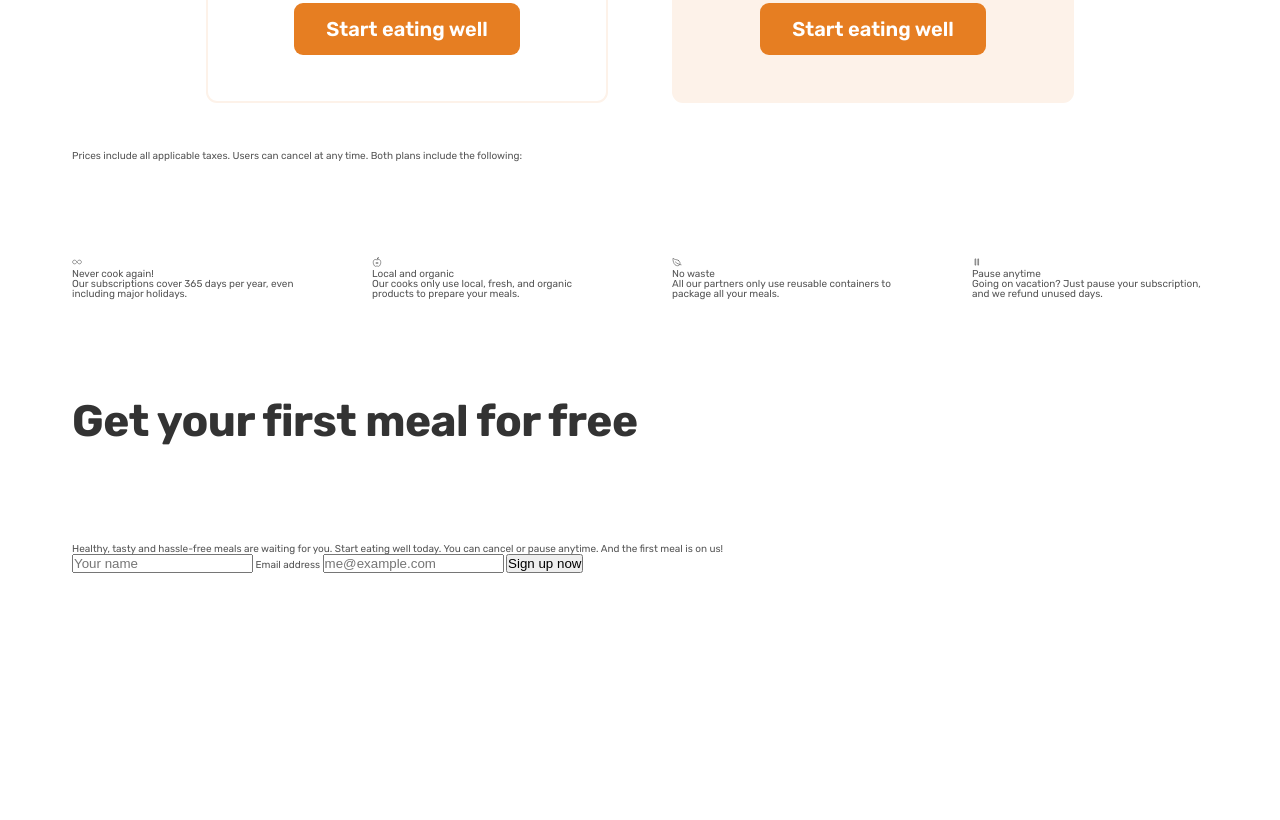
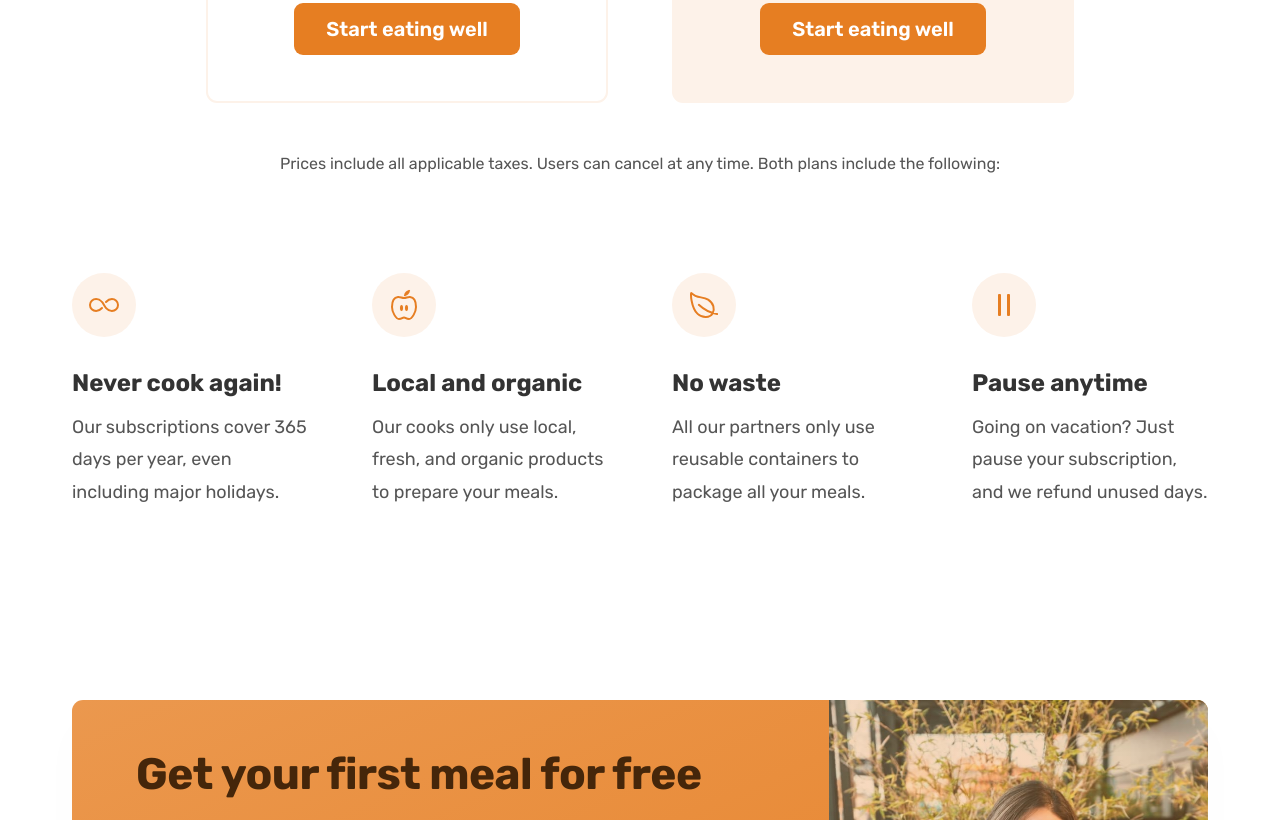
Before and after one commit to AhmedTElKodsh/Omnifood, a plain HTML site: page index.html in a window 1280 px wide. Shown: the part 5480-6300 px from the top of the page. Before the commit the page ends 6053 px from the top, so only its background shows below. Drawn offline with nearby package versions, Linux system fonts and the light colour scheme.

Commit message:
Update style.css

```diff
--- a/css/style.css
+++ b/css/style.css
@@ -424,3 +424,70 @@
   text-align: center;
   margin-top: 4.8rem;
 }
+
+.plan-details {
+  font-size: 1.6rem;
+  line-height: 1.6;
+  text-align: center;
+}
+
+.feature-icon {
+  color: #e67e22;
+  height: 3.2rem;
+  width: 3.2rem;
+  background-color: #fdf2e9;
+  margin-bottom: 3.2rem;
+  padding: 1.6rem;
+  border-radius: 50%;
+}
+
+.feature-title {
+  font-size: 2.4rem;
+  color: #333;
+  font-weight: 700;
+  margin-bottom: 1.6rem;
+}
+
+.feature-text {
+  font-size: 1.8rem;
+  line-height: 1.8;
+}
+
+/**************************/
+/* CTA SECTION */
+/**************************/
+.section-cta {
+  padding: 9.6rem 0;
+}
+
+.cta {
+  display: grid;
+  grid-template-columns: 2fr 1fr;
+  background-image: linear-gradient(to right bottom, #eb984e, #e67e22);
+  overflow: hidden;
+  box-shadow: 0 2.4rem 4.8rem rgba(0, 0, 0, 0.015);
+  border-radius: 11px;
+  height: 50rem;
+}
+
+.cta-text-box {
+  padding: 4.8rem 6.4rem 6.4rem 6.4rem;
+  color: #45260a;
+}
+
+.cta .heading-secondary {
+  color: #45260a;
+  margin-bottom: 3.2rem;
+}
+
+.cta-text {
+  font-size: 1.8rem;
+  line-height: 1.8;
+}
+
+.cta-img-box {
+  background-image: linear-gradient(to right bottom, rgba(235, 151, 78, 0.35), rgb(230, 125, 34, 0.35)),
+    url("../img/eating.jpg");
+  background-size: cover;
+  background-position: center;
+}
```
